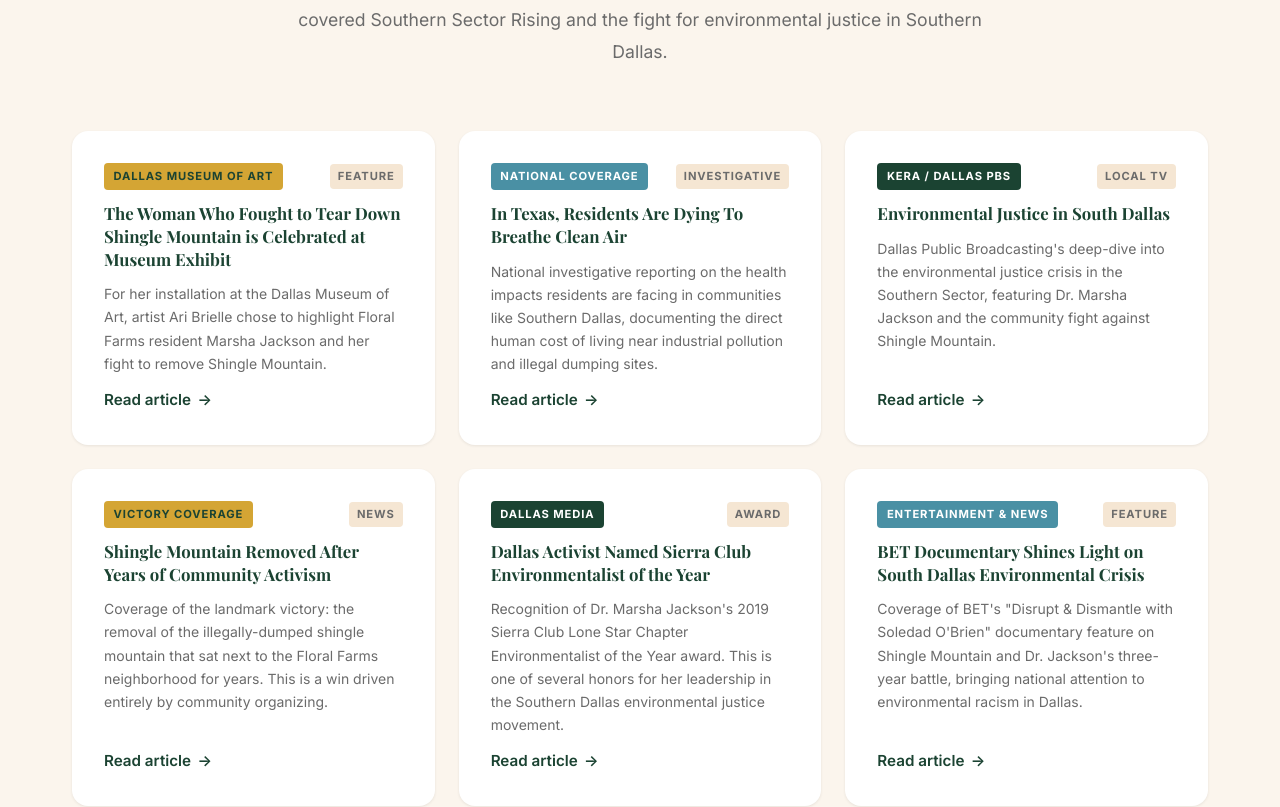
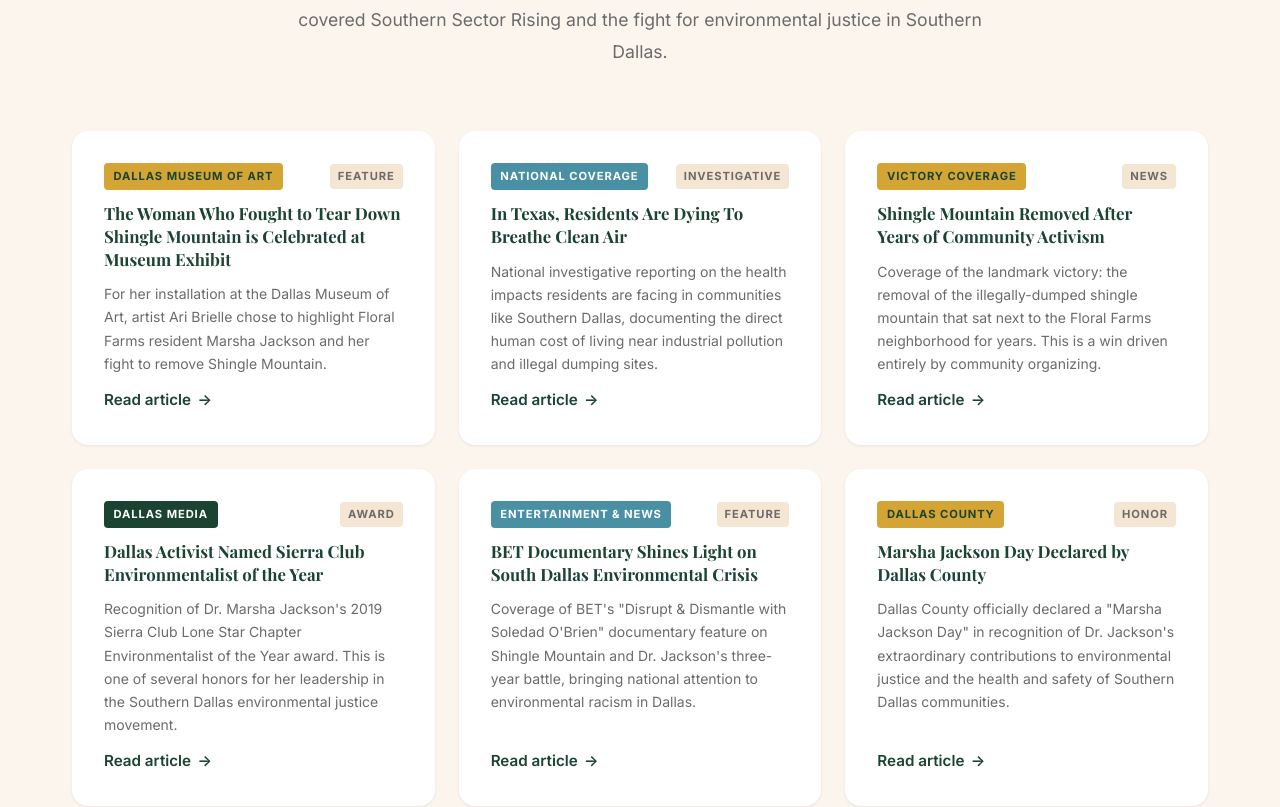
Before and after one commit to ssrdallas/southernsectorrising, a Next.js app: page /media in a window 1280 px wide. Shown: the part 5225-6032 px from the top of the page. Built offline with nearby package versions, Linux system fonts and the light colour scheme.

Commit message:
Update media press links and cards

```diff
--- a/src/app/media/page.tsx
+++ b/src/app/media/page.tsx
@@ -12,6 +12,9 @@
 const EVENT_HIGHLIGHTS_VIDEO_EMBED_URL = 'https://drive.google.com/file/d/1K3TpN5XRc4bG31ZlkuIIXybTMgbvAarY/preview';
 const EVENT_HIGHLIGHTS_VIDEO_EMBED_URL_2 = 'https://drive.google.com/file/d/1Eu62L1bjTZ7oHC7-3eIWnGZGq2eRCS7V/preview';
 
+const buildExternalSearchUrl = (query: string) =>
+  `https://www.google.com/search?q=${encodeURIComponent(query)}`;
+
 const PRESS_ARTICLES = [
   {
     title: 'The Woman Who Fought to Tear Down Shingle Mountain is Celebrated at Museum Exhibit',
@@ -19,7 +22,7 @@
     outletTag: 'tag--gold',
     type: 'Feature',
     desc: 'For her installation at the Dallas Museum of Art, artist Ari Brielle chose to highlight Floral Farms resident Marsha Jackson and her fight to remove Shingle Mountain.',
-    href: '#',
+    href: 'https://www.keranews.org/arts-culture/2022-02-24/dallas-woman-who-fought-to-tear-down-shingle-mountain-is-celebrated-in-museum-exhibit',
   },
   {
     title: 'In Texas, Residents Are Dying To Breathe Clean Air',
@@ -27,15 +30,7 @@
     outletTag: 'tag--sky',
     type: 'Investigative',
     desc: 'National investigative reporting on the health impacts residents are facing in communities like Southern Dallas, documenting the direct human cost of living near industrial pollution and illegal dumping sites.',
-    href: '#',
-  },
-  {
-    title: 'Environmental Justice in South Dallas',
-    outlet: 'KERA / Dallas PBS',
-    outletTag: 'tag--forest',
-    type: 'Local TV',
-    desc: 'Dallas Public Broadcasting\'s deep-dive into the environmental justice crisis in the Southern Sector, featuring Dr. Marsha Jackson and the community fight against Shingle Mountain.',
-    href: '#',
+    href: 'https://earthjustice.org/action/texas-residents-deserve-to-breathe-clean-air',
   },
   {
     title: 'Shingle Mountain Removed After Years of Community Activism',
@@ -43,7 +38,7 @@
     outletTag: 'tag--gold',
     type: 'News',
     desc: 'Coverage of the landmark victory: the removal of the illegally-dumped shingle mountain that sat next to the Floral Farms neighborhood for years. This is a win driven entirely by community organizing.',
-    href: '#',
+    href: 'https://www.nbcdfw.com/news/local/shingle-mountain-removed-from-southern-dallas-neighborhood-neighbors-say/2566074/',
   },
   {
     title: 'Dallas Activist Named Sierra Club Environmentalist of the Year',
@@ -51,7 +46,7 @@
     outletTag: 'tag--forest',
     type: 'Award',
     desc: 'Recognition of Dr. Marsha Jackson\'s 2019 Sierra Club Lone Star Chapter Environmentalist of the Year award. This is one of several honors for her leadership in the Southern Dallas environmental justice movement.',
-    href: '#',
+    href: 'https://canvasrebel.com/meet-marsha-jackson/',
   },
   {
     title: 'BET Documentary Shines Light on South Dallas Environmental Crisis',
@@ -59,7 +54,7 @@
     outletTag: 'tag--sky',
     type: 'Feature',
     desc: 'Coverage of BET\'s "Disrupt & Dismantle with Soledad O\'Brien" documentary feature on Shingle Mountain and Dr. Jackson\'s three-year battle, bringing national attention to environmental racism in Dallas.',
-    href: '#',
+    href: 'https://www.bet.com/phoenix-awards/video/sm9asm/disrupt-dismantle-disrupt-and-dismantle-tackles-shingle-mountain',
   },
   {
     title: 'Marsha Jackson Day Declared by Dallas County',
@@ -67,7 +62,7 @@
     outletTag: 'tag--gold',
     type: 'Honor',
     desc: 'Dallas County officially declared a "Marsha Jackson Day" in recognition of Dr. Jackson\'s extraordinary contributions to environmental justice and the health and safety of Southern Dallas communities.',
-    href: '#',
+    href: 'https://www.hksinc.com/our-news/articles/dallas-activist-marsha-jackson-honored-as-mountain-mover/',
   },
 ];
 
@@ -325,7 +320,7 @@
             </p>
           </div>
           <div className={styles.pressGrid}>
-            {PRESS_ARTICLES.map(({ title, outlet, outletTag, type, desc }) => (
+            {PRESS_ARTICLES.map(({ title, outlet, outletTag, type, desc, href }) => (
               <article key={title} className={`card ${styles.pressCard}`}>
                 <div className={styles.pressCardHeader}>
                   <span className={`tag ${outletTag}`}>{outlet}</span>
@@ -333,7 +328,7 @@
                 </div>
                 <h3 className={styles.pressTitle}>{title}</h3>
                 <p className={styles.pressDesc}>{desc}</p>
-                <a href="#" className="link-arrow">Read article</a>
+                <a href={href} target="_blank" rel="noopener noreferrer" className="link-arrow">Read article</a>
               </article>
             ))}
           </div>
```
